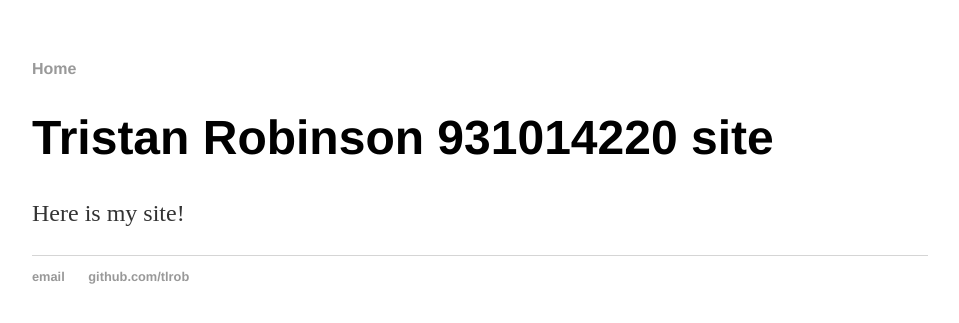
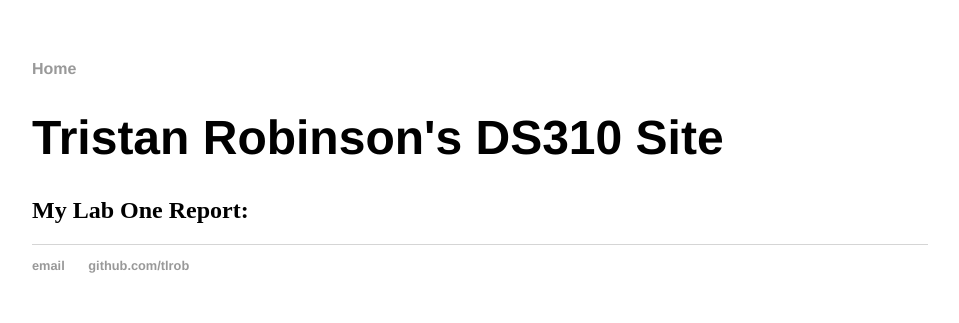
Before and after one commit to tlrob/tlrob.github.io, a Jekyll site: the page built from index.html, in a window 1280 px wide. Shown: the top 323 px of the page, without its empty margins (160-1119 px from the left). Built offline with Jekyll 4.4.1, drawn with Linux system fonts in a browser that asks for light colours.

Commit message:
Update index.html

```diff
--- a/index.html
+++ b/index.html
@@ -3,6 +3,6 @@ layout: default
 title: tlrob's site
 ---
 <div class="blurb">
-	<h1>Tristan Robinson 931014220 site</h1>
-	<p>Here is my site!</p>
+	<h1>Tristan Robinson's DS310 Site</h1>
+	<h2>My Lab One Report:</h2>
 </div><!-- /.blurb -->
```
